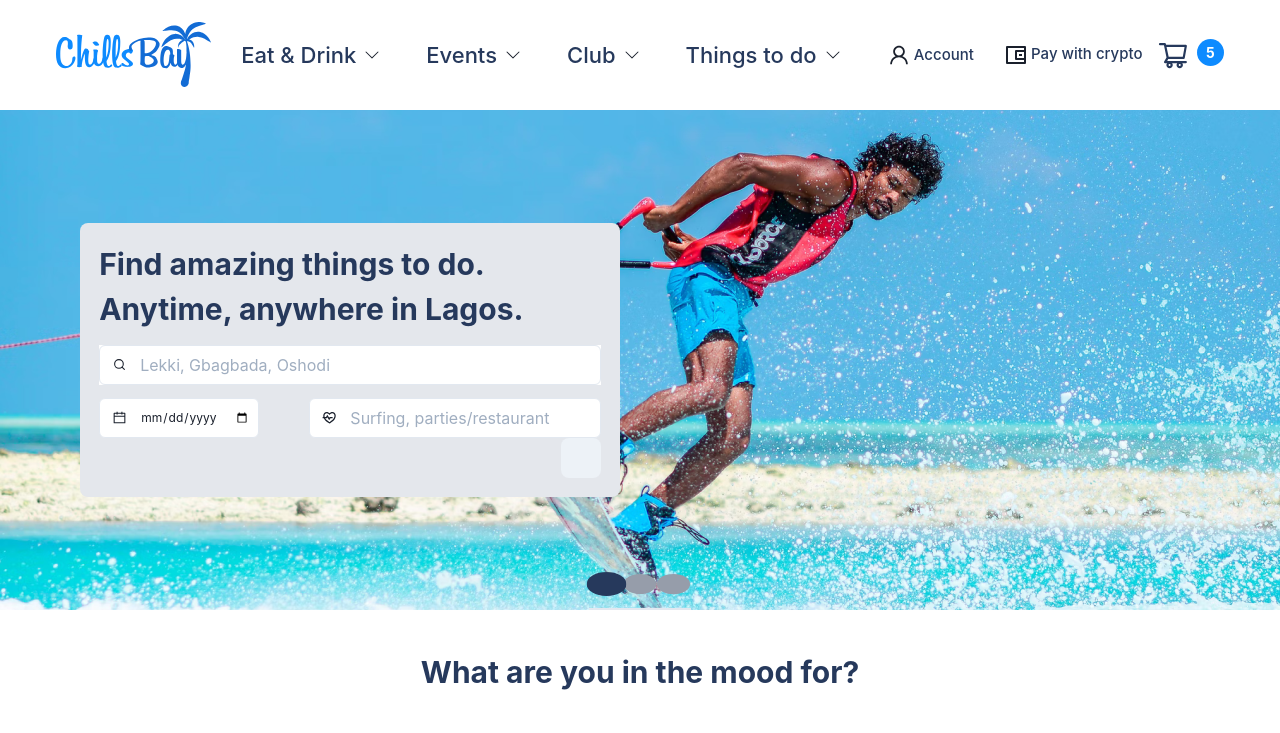
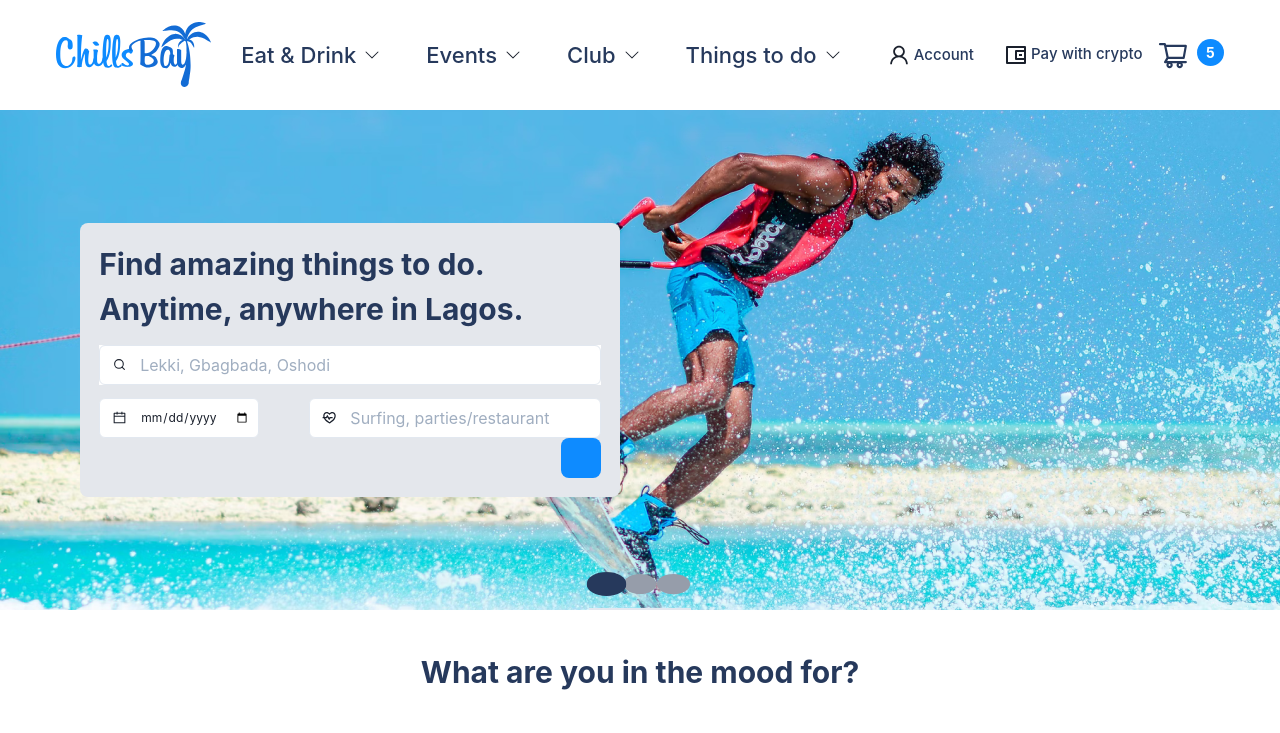
Before and after one commit to Dayvvo/chillsbay, a Next.js app: page / in a window 1280 px wide. Shown: the top 733 px of the page. Built offline with nearby package versions, Linux system fonts and the light colour scheme.

Commit message:
ui: landing page

```diff
--- a/screens/sections/hero.tsx
+++ b/screens/sections/hero.tsx
@@ -56,7 +56,7 @@ const Hero = ()=>{
 
                         <Flex justify={'flex-end'}>
 
-                            <ChakraButton btnVariant='large'></ChakraButton>
+                            <ChakraButton btnVariant='primary1'></ChakraButton>
 
                         </Flex>
 
```
